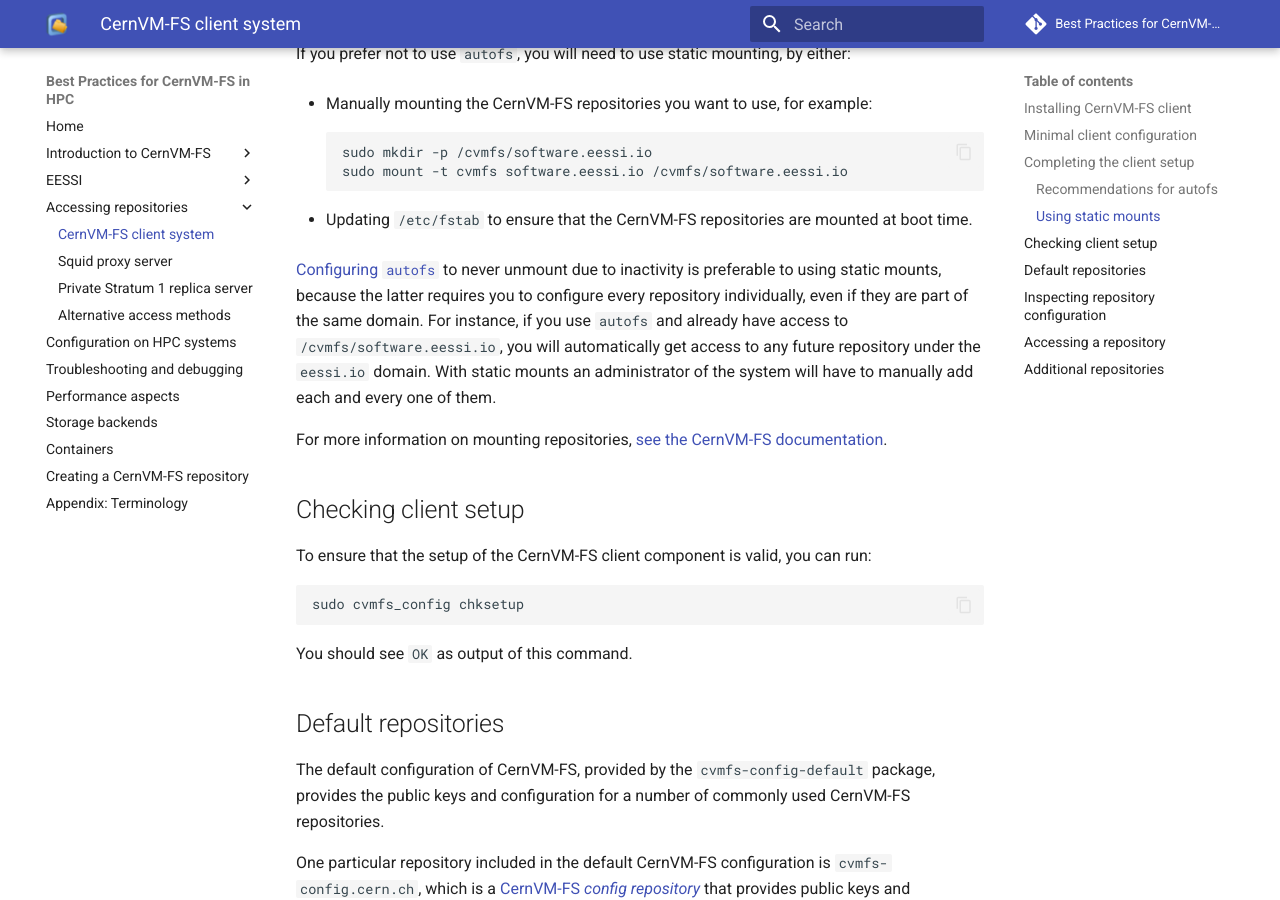
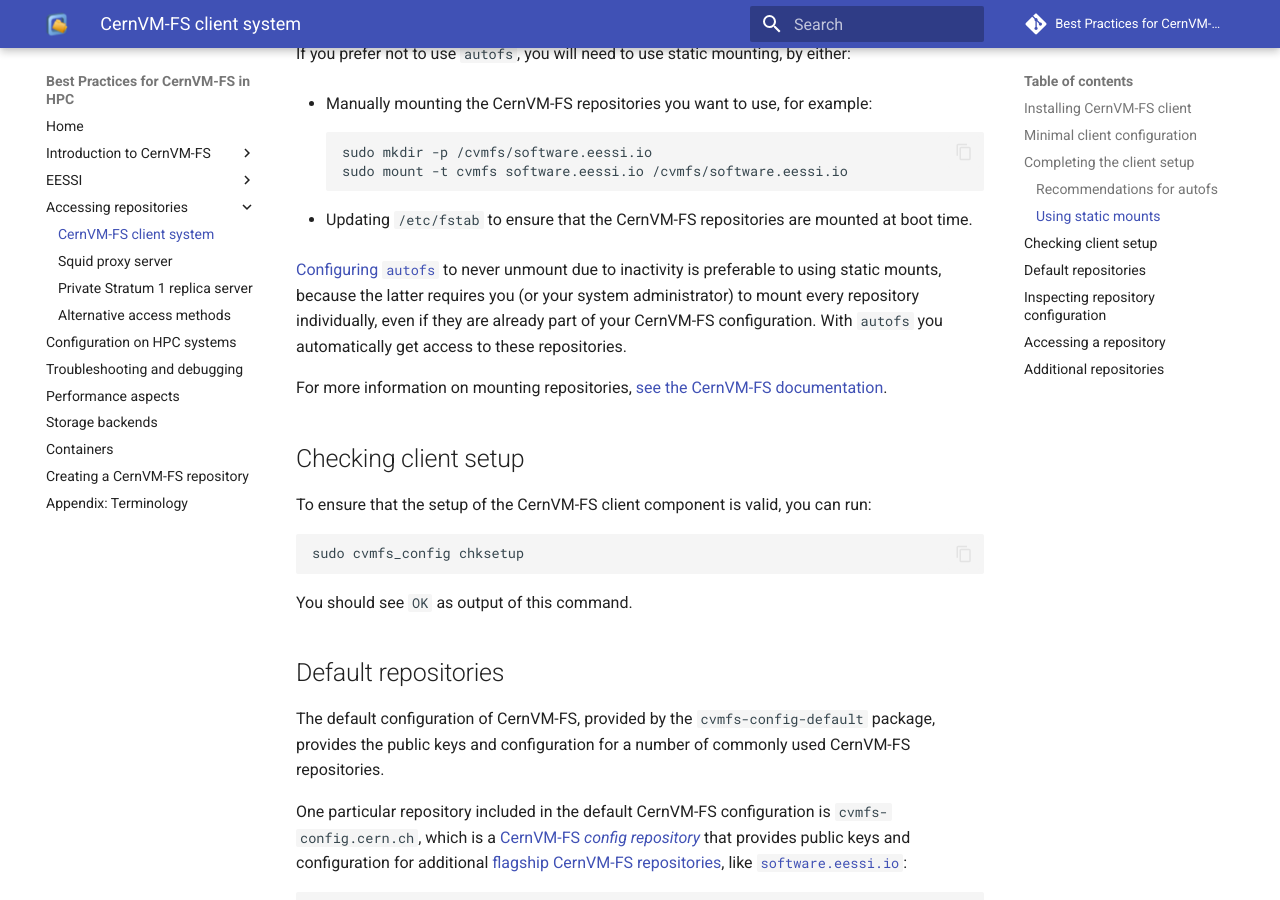
Before and after one commit to multixscale/cvmfs-tutorial-hpc-best-practices, an MkDocs documentation site: the page built from docs/access/client.md, in a window 1280 px wide and 900 px high, scrolled down 2444 px. Built offline with MkDocs 1.6.1 and Material for MkDocs 9.7.7, drawn with Linux system fonts in a browser that asks for light colours; comment, search, counter and statistics services are not loaded.

Commit message:
reworded it a bit

```diff
--- a/docs/access/client.md
+++ b/docs/access/client.md
@@ -165,7 +165,9 @@ If you prefer not to use `autofs`, you will need to use static mounting, by eith
 
 * Updating `/etc/fstab` to ensure that the CernVM-FS repositories are mounted at boot time.
 
-[Configuring `autofs`](#autofs) to never unmount due to inactivity is preferable to using static mounts, because the latter requires you to configure every repository individually, even if they are part of the same domain. For instance, if you use `autofs` and already have access to `/cvmfs/software.eessi.io`, you will automatically get access to any future repository under the `eessi.io` domain. With static mounts an administrator of the system will have to manually add each and every one of them.
+[Configuring `autofs`](#autofs) to never unmount due to inactivity is preferable to using static mounts,
+because the latter requires you (or your system administrator) to mount every repository individually,
+even if they are already part of your CernVM-FS configuration. With `autofs` you automatically get access to these repositories.
 
 For more information on mounting repositories,
 [see the CernVM-FS documentation](https://cvmfs.readthedocs.io/en/stable/cpt-configure.html#mounting).
```
